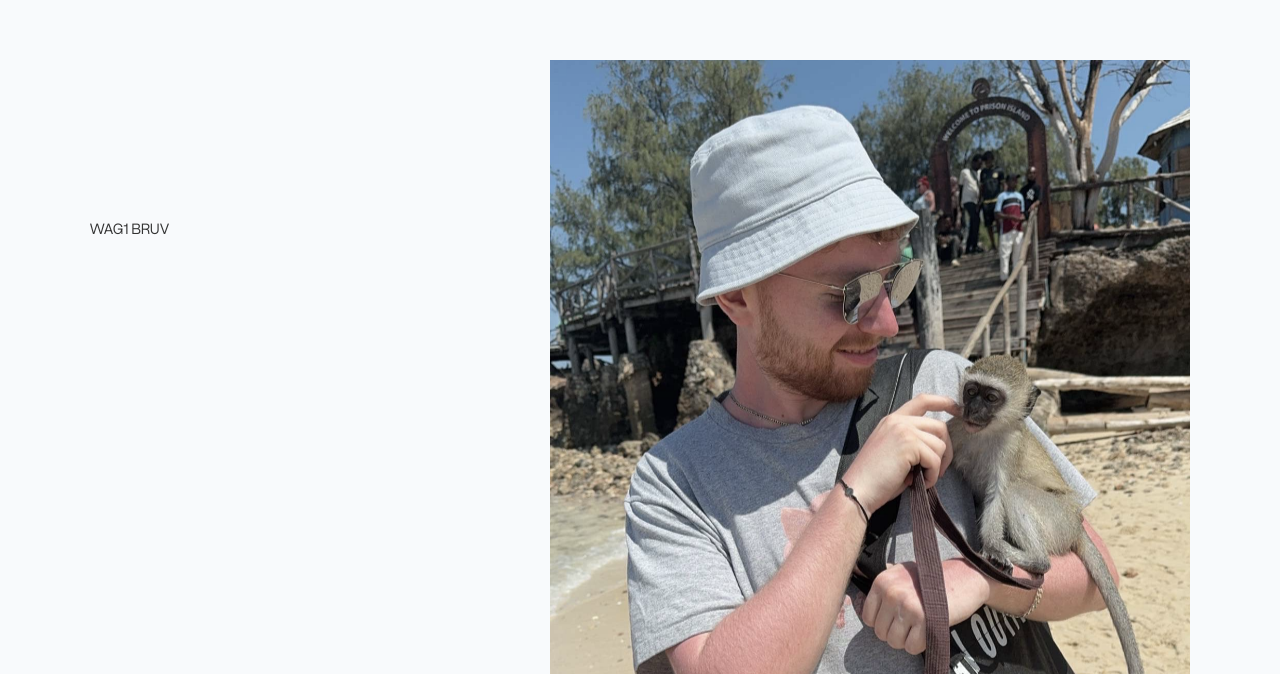
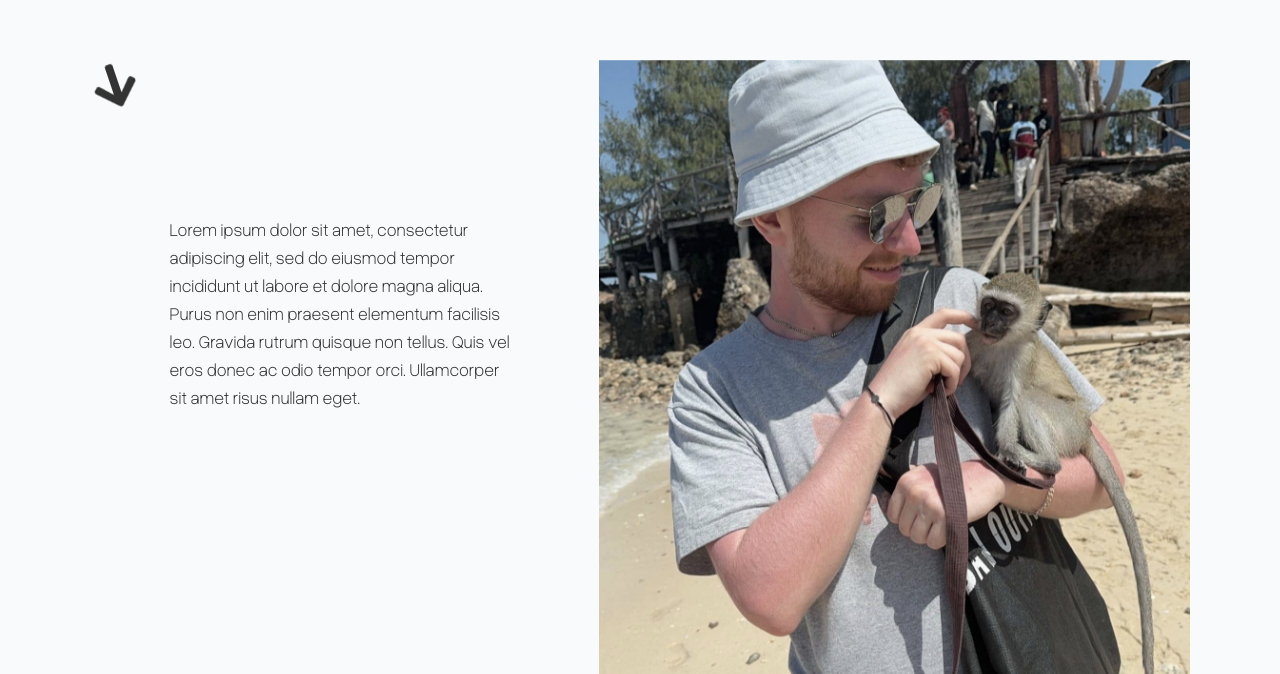
Before and after one commit to thomassbooth/thomas-booth-2024, a Next.js app: page / in a window 1280 px wide. Shown: the part 1946-2620 px from the top of the page. Built offline with nearby package versions, Linux system fonts and the light colour scheme.

Commit message:
update to about

```diff
--- a/src/components/About.tsx
+++ b/src/components/About.tsx
@@ -5,6 +5,7 @@ import Image from "next/image";
 import React, { useEffect, useRef, useState } from "react";
 import { motion } from "framer-motion";
 import { AiOutlineGlobal } from "react-icons/ai";
+import { FaArrowRight } from "react-icons/fa";
 
 const About = () => {
   const [dimensions, setDimensions] = useState({
@@ -36,11 +37,16 @@ const About = () => {
 
   const titleY = useTransform(scrollYProgress, [0, 1], ["0vh", "-10vh"]);
 
-  const imageY = useTransform(scrollYProgress, [0, 1], ["10vh", "-20vh"]);
+  const imageY = useTransform(scrollYProgress, [0, 1], ["0vh", "-25vh"]);
   const imageWrapperY = useTransform(scrollYProgress, [0, 1], ["0vh", "10vh"]);
   const imageTextY = useTransform(scrollYProgress, [0.2, 1], ["0vh", "50vh"]);
 
   const ballX = useTransform(scrollYProgress, [0, 0.7], ["50vw", "40vw"]);
+  const rotateArrow = useTransform(
+    scrollYProgress,
+    [0.25, 0.7],
+    ["0deg", "90deg"]
+  );
   const rotateIcon = useTransform(
     scrollYProgress,
     [0, 0.7],
@@ -50,9 +56,12 @@ const About = () => {
   return (
     <div
       ref={container}
-      className="bg-common-cream text-common-gray px-[7%] py-[10%]"
+      className="bg-common-cream text-common-gray px-[7%] pt-[10%] pb-[15%]"
     >
-      <motion.h2 style = {{y: titleY}} className="flex flex-col text-subtitle font-semibold pb-[15%] px-[10%]">
+      <motion.h2
+        style={{ y: titleY }}
+        className="flex flex-col text-subtitle font-semibold pb-[15%] px-[10%]"
+      >
         <span>Technical prowess</span>
         <span>to put you ahead</span>
         <div className="mt-[15%] flex items-center w-full">
@@ -70,9 +79,18 @@ const About = () => {
       </motion.h2>
 
       <motion.div className="flex w-full justify-between">
-        <motion.div style = {{y: imageTextY}}>
-          <span>WAG1 BRUV</span>
-        </motion.div>
+        <div className="flex w-1/2">
+          <motion.div style = {{y: imageWrapperY, rotate: rotateArrow}} className = 'absolute'>
+            <FaArrowRight size={50} />
+          </motion.div>
+          <motion.p style={{ y: imageTextY }} className = 'px-20 text-lg font-light'>
+            Lorem ipsum dolor sit amet, consectetur adipiscing elit, sed do
+            eiusmod tempor incididunt ut labore et dolore magna aliqua. Purus
+            non enim praesent elementum facilisis leo. Gravida rutrum quisque
+            non tellus. Quis vel eros donec ac odio tempor orci. Ullamcorper sit
+            amet risus nullam eget.
+          </motion.p>
+        </div>
         <motion.div
           style={{ y: imageWrapperY }}
           className="overflow-hidden h-[70vw]"
```
